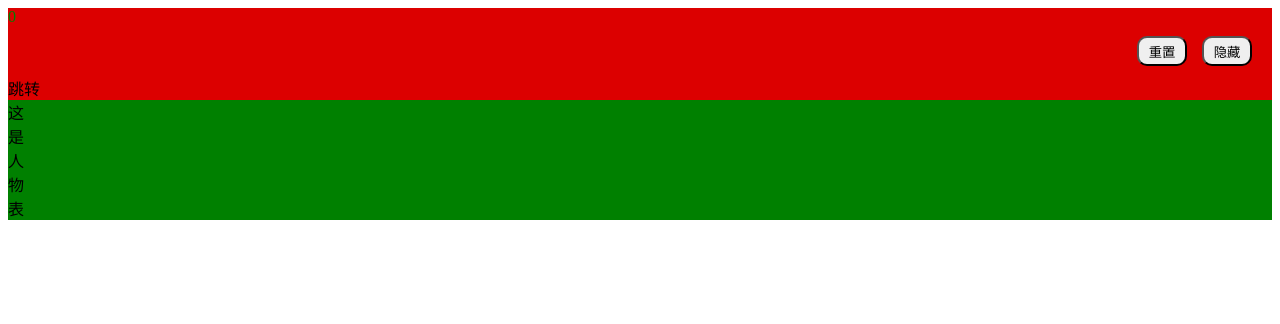
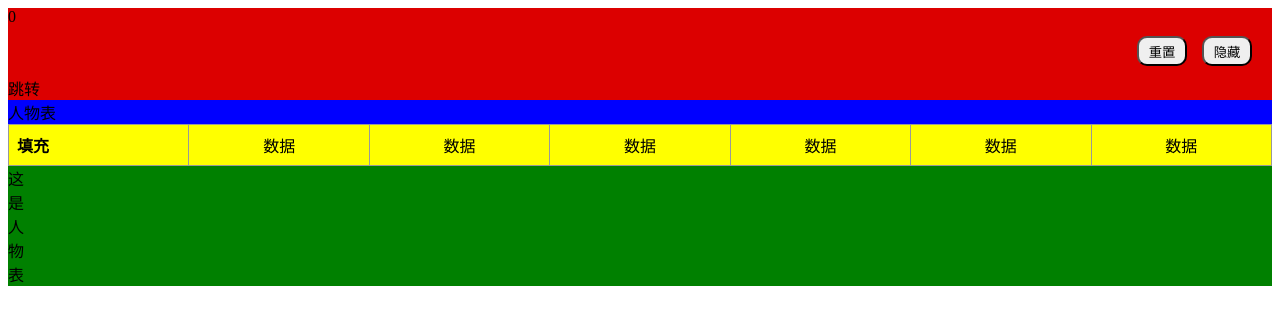
Before and after one commit to gc535/clue-note-react-kbone, a React app: page / in a window 1280 px wide. Shown: the top 324 px of the page. Built offline with nearby package versions, Linux system fonts and the light colour scheme; the HTML template or start-up script is replaced by a standard one.

Commit message:
added table

```diff
--- /dev/null
+++ b/src/App.css
@@ -0,0 +1,16 @@
+
+.bg-color-red {
+  background-color: rgba(220, 0, 0, 1);
+}
+
+.bg-color-green {
+  background-color: green;
+}
+
+.bg-color-blue {
+  background-color: blue;
+}
+
+.bg-color-yellow {
+  background-color: yellow;
+}
--- /dev/null
+++ b/src/components/localization.js
@@ -0,0 +1,2 @@
+export const item = new Map([
+])
--- a/src/components/nav/nav.css
+++ b/src/components/nav/nav.css
@@ -1,6 +1,3 @@
-span{
-  color: green;
-}
 
 .content {
   display: flex;
@@ -11,9 +8,6 @@ span{
   margin-right: 20px;
   padding: 10px 0;
 }
-.dec {
-  padding: 0 20px;
-}
 
 .button-style {
   border-radius: 10px;
@@ -21,12 +15,3 @@ span{
   height: 30px;
   width: 50px;
 }
-
-
-.bg-color-red {
-  background-color: rgba(220, 0, 0, 1);
-}
-
-.bg-color-green {
-  background-color: green;
-}
--- a/src/components/nav/nav.jsx
+++ b/src/components/nav/nav.jsx
@@ -1,5 +1,6 @@
 import React, { useState } from 'react'
 import './nav.css'
+import '../../App.css'
 
 function Nav() {
   const [count, setCount] = useState(0)
--- a/src/components/tables/charactor.css
+++ b/src/components/tables/charactor.css
@@ -0,0 +1,29 @@
+
+.charactor-content {
+  display: flex;
+  flex-direction: column;
+  justify-content: center;
+}
+
+.button-style {
+  border-radius: 10px;
+  text-align: center;
+  height: 30px;
+  width: 50px;
+}
+
+.table-content {
+  justify-content: center;
+  border-collapse: collapse;
+}
+
+th {
+  border: 1px solid #999;
+  padding: 0.5rem;
+  text-align: left;
+}
+td {
+  border: 1px solid #999;
+  padding: 0.5rem;
+  text-align: center;
+}
--- a/src/components/tables/charactor.jsx
+++ b/src/components/tables/charactor.jsx
@@ -1,8 +1,25 @@
 import React from 'react'
+import './charactor.css'
+import '../../App.css'
 
 const CharactorTable = () => {
   return (
-    <div className="bg-color-green">
+    <div className="bg-color-green charactor-content">
+      <div className='bg-color-blue'>人物表</div>
+      <table className='table-content bg-color-yellow'>
+      <tbody>
+        <tr>
+          <th colSpan="3">填充</th>
+          <td>数据</td>
+          <td>数据</td>
+          <td>数据</td>
+          <td>数据</td>
+          <td>数据</td>
+          <td>数据</td>
+        </tr>
+      </tbody>
+    </table>
+
       这 <br/>
       是 <br/>
       人 <br/>
--- a/src/index.jsx
+++ b/src/index.jsx
@@ -1,6 +1,5 @@
 import React from 'react'
 import ReactDOM from 'react-dom'
-import Nav from './components/nav/nav'
 import App from './App'
 
 export default function createApp() {
```
